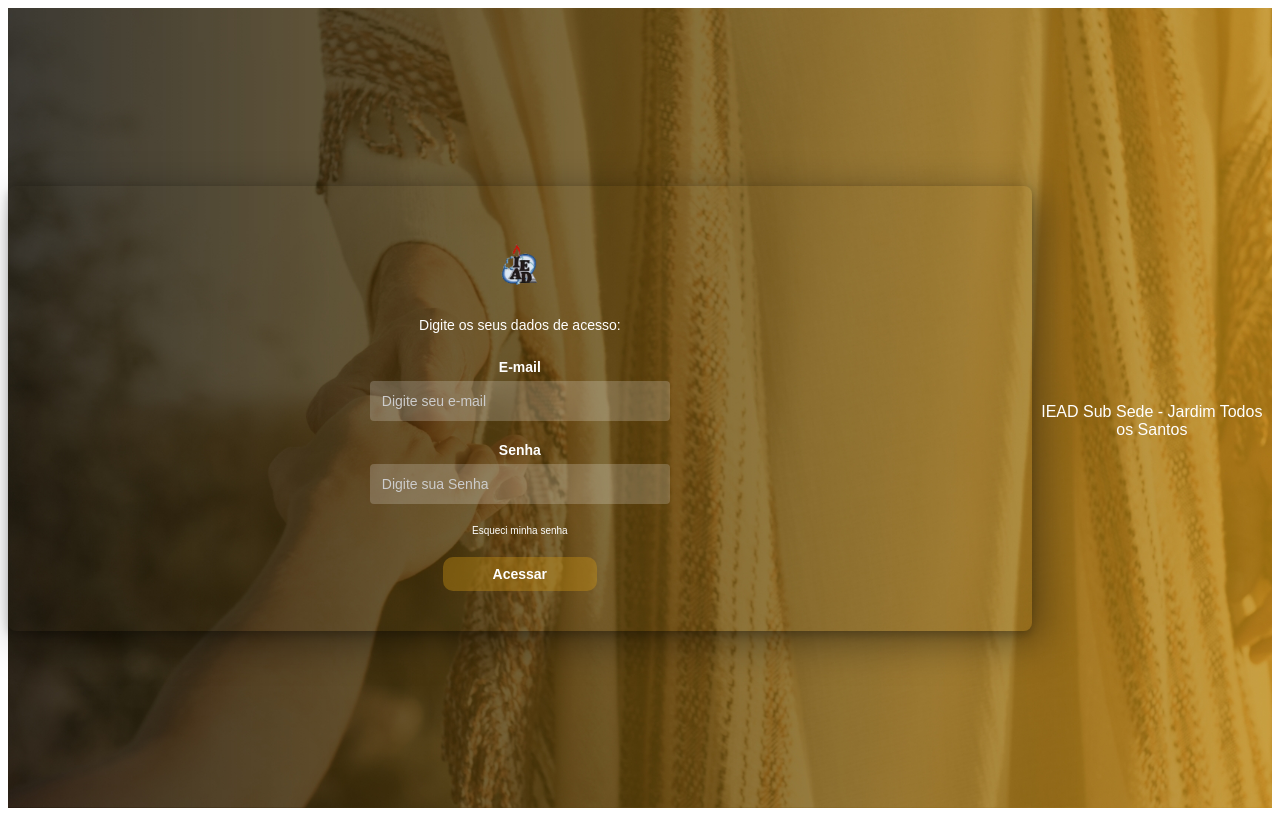
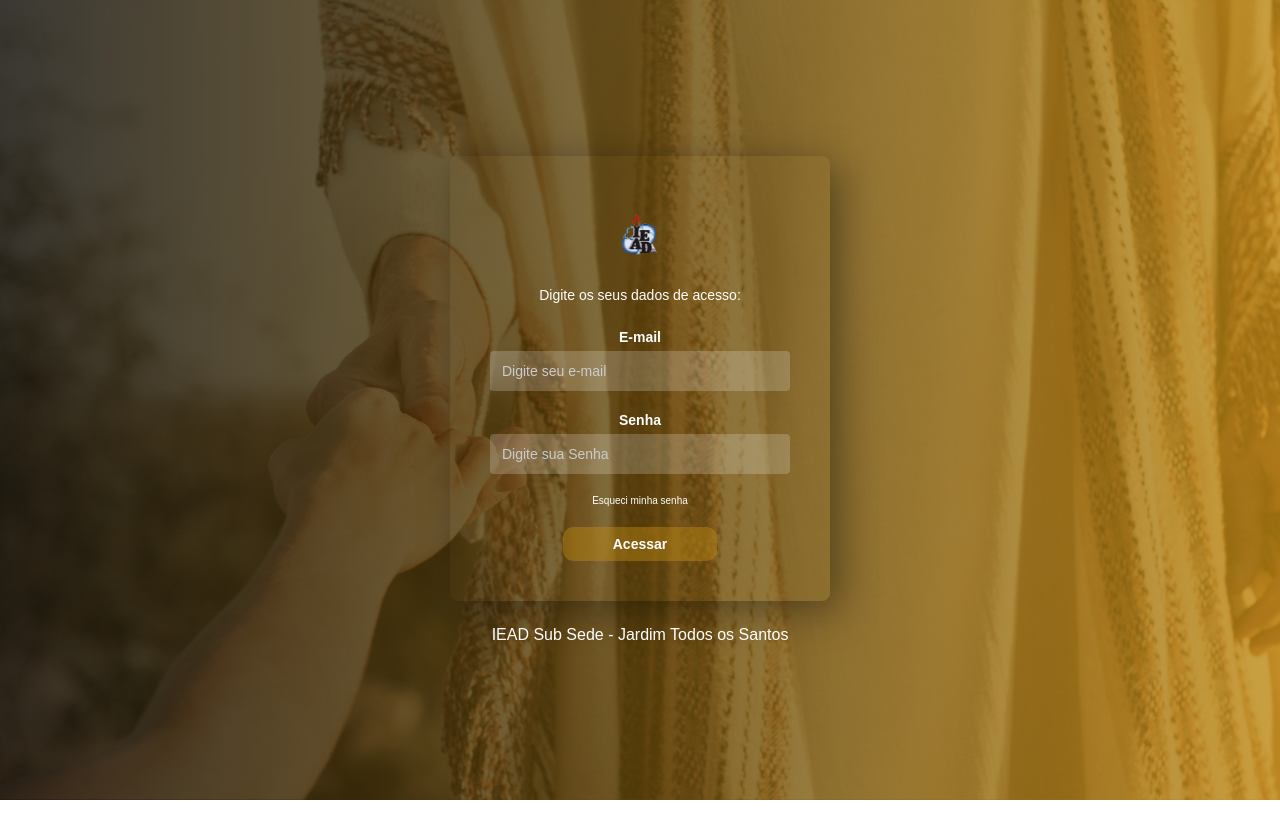
Before and after one commit to rafael-castilho-costa/cristoFy2.0, an Angular app: page / in a window 1280 px wide. Built offline with nearby package versions, Linux system fonts and the light colour scheme.

Commit message:
feat(implementation-validate-fields): validate fields login atv #5

```diff
--- a/src/app/app.component.html
+++ b/src/app/app.component.html
@@ -1,45 +1 @@
-<!DOCTYPE html>
-<html lang="en">
-<head>
-    <meta charset="UTF-8">
-    <meta name="viewport" content="width=device-width, initial-scale=1.0">
-    <title>Document Title</title>
-
-    <!-- CSS Stylesheet -->
-    <link rel="stylesheet" href="app.component.css">
-
-    <!-- Meta Tags for SEO -->
-    <meta name="description" content="Brief description of the page for SEO purposes.">
-    <meta name="keywords" content="relevant, keywords, here">
-
-    <!-- Favicon -->
-    <link rel="icon" href="favicon.ico" type="image/x-icon">
-
-    <!-- External Libraries or Frameworks -->
-    <!-- Example: <link rel="stylesheet" href="https://cdnjs.cloudflare.com/ajax/libs/bootstrap/5.1.3/css/bootstrap.min.css"> -->
-</head>
-<body>
-    <div class="login-container">
-        <div class="logo-container">
-            <!---->
-        </div>
-        <form method="post" class="formLogin">
-            <img src='../assets/img/logo-IEAD.png' alt="Logo Igreja Assembleia de Deus Missão" class="logo">
-            <p>Digite os seus dados de acesso:</p>
-            <label for="email">E-mail</label>
-            <input type="email" placeholder="Digite seu e-mail" autofocus="true">
-            <label for="password">Senha</label>
-            <input type="password" placeholder="Digite sua Senha">
-            <a href="/">Esqueci minha senha</a>
-            <button type="button" value="Acessar" class="btn">Acessar</button>
-        </form>
-
-    </div>
-    <div class="footer">IEAD Sub Sede - Jardim Todos os Santos</div>
-
-    <!-- JavaScript Files -->
-    <script src="script.js"></script>
-    <!-- Example: <script src="https://cdnjs.cloudflare.com/ajax/libs/jquery/3.6.0/jquery.min.js"></script> -->
-
-</body>
-</html>
+<router-outlet></router-outlet>
--- a/src/app/app.routes.ts
+++ b/src/app/app.routes.ts
@@ -1,3 +1,20 @@
 import { Routes } from '@angular/router';
+import { LoginComponent } from './login/login.component';
+import { HomeComponent } from './home/home.component';
 
-export const routes: Routes = [];
+export const routes: Routes = [
+  {
+    path: '',
+    component:LoginComponent,
+    children: [
+      {
+        path: 'home',
+        component: HomeComponent,
+      },
+      {
+        path:'login',
+        component:LoginComponent
+      }
+    ],
+  },
+];
--- /dev/null
+++ b/src/app/home/home.component.html
@@ -0,0 +1 @@
+<p>home works!</p>
--- a/src/app/app.component.css
+++ b/src/app/login/login.component.css
@@ -1,19 +1,15 @@
 @import url('https://fonts.googleapis.com/css2?family=Inter:wght@100;200;300;400;500;600;700;800;900&display=swap');
 
-* {
-    margin: 0;
-    padding: 0;
-    box-sizing: border-box;
-}
 
-body {
+.login-body{
     display: flex;
     justify-content: center;
     align-items: center;
     height: 100vh;
     font-family: Arial, sans-serif;
-    background: url('../assets/img/Visitantes.jpg') no-repeat center center fixed;
+    background: url('../../assets/img/Visitantes.jpg') no-repeat center center fixed;
     background-size: cover;
+    flex-direction: column;
 }
 
 .login-container {
@@ -21,7 +17,7 @@ body {
     width: 100%;
     background-color: rgb(255, 255, 255, 0.0);
     border-radius: 8px;
-    box-shadow: 0 4px 8px rgba(0, 0, 0, 0.2);
+    display: flex;
     text-align: center;
     align-items: center;
     justify-content: center;
--- /dev/null
+++ b/src/app/login/login.component.html
@@ -0,0 +1,19 @@
+
+<section class="login-body">
+  <div class="login-container">
+      <div class="logo-container"></div>
+      <form method="post" class="formLogin" [formGroup]="form">
+          <img src='../../assets/img/logo-IEAD.png' alt="Logo Igreja Assembleia de Deus Missão" class="logo">
+          <p>Digite os seus dados de acesso:</p>
+          <label for="email">E-mail</label>
+          <input type="email" placeholder="Digite seu e-mail" autofocus="true" formControlName="email">
+          <small *ngIf="formControls['email'].touched && formControls['email'].hasError('required')">O email é Obrigatório</small>
+          <label for="password">Senha</label>
+          <input type="password" placeholder="Digite sua Senha" formControlName="password">
+          <a href="/">Esqueci minha senha</a>
+          <button [disabled]="form.invalid" type="button" value="Acessar" class="btn" (click)="login()">Acessar</button>
+      </form>
+
+  </div>
+  <div class="footer">IEAD Sub Sede - Jardim Todos os Santos</div>
+</section>
--- /dev/null
+++ b/src/app/login/login.component.ts
@@ -0,0 +1,27 @@
+import { CommonModule } from '@angular/common';
+import { Component } from '@angular/core';
+import { FormBuilder, FormGroup, ReactiveFormsModule, Validators } from '@angular/forms';
+
+@Component({
+  selector: 'app-login',
+  standalone:true,
+  imports:[ReactiveFormsModule,CommonModule],
+  templateUrl: './login.component.html',
+  styleUrl: './login.component.css'
+})
+export class LoginComponent {
+  public form:FormGroup
+
+  constructor(private formBuilder:FormBuilder) {
+    this.form=this.formBuilder.group({
+      email:[null,[Validators.required,Validators.email]],
+      password:[null,[Validators.required, Validators.minLength(6)]]
+    })
+  }
+  public get formControls(){
+    return this.form.controls
+  }
+public login() {
+    console.log(this.form.getRawValue())
+}
+}
--- a/src/styles.css
+++ b/src/styles.css
@@ -1 +1,5 @@
-/* You can add global styles to this file, and also import other style files */
+* {
+  margin: 0;
+  padding: 0;
+  box-sizing: border-box;
+}
```
Also changed, not shown: src/app/app.component.ts (+4 -4 lines), src/app/home/home.component.ts (added, +10 -0 lines), src/app/home/home.component.css (added), 1 other file (tests, documents, lock files or other folders).
